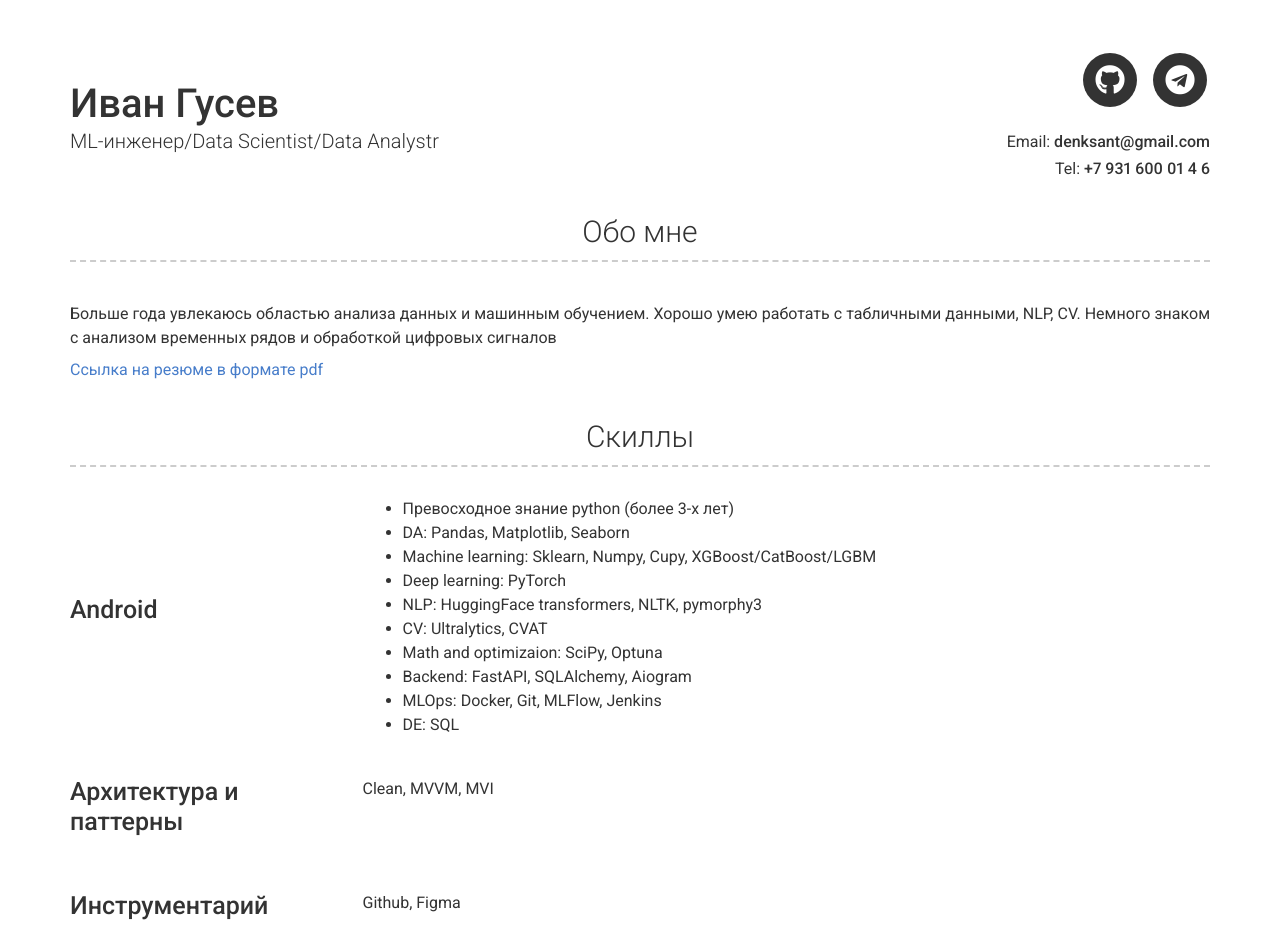
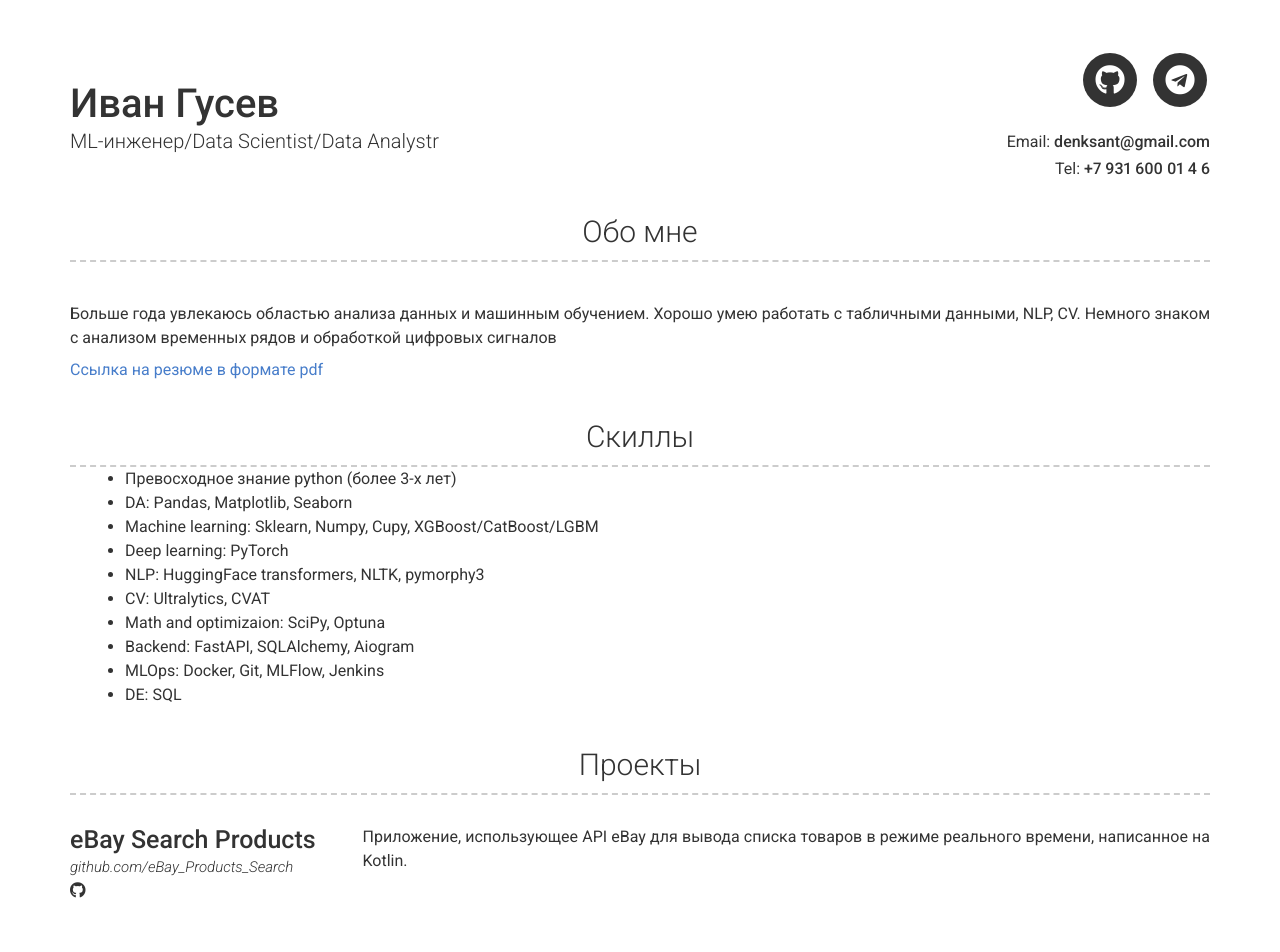
Before and after one commit to gusevvan/gusevvan.github.io, a plain HTML site: page index.html in a window 1280 px wide. Shown: the top 952 px of the page. Drawn offline with nearby package versions, Linux system fonts and the light colour scheme.

Commit message:
Update index.html

```diff
--- a/index.html
+++ b/index.html
@@ -80,13 +80,8 @@
       <div class="container list-container">
         <h3 id="скиллы">Скиллы</h3>
 
-        <div class="row clearfix layout layout-left border-no">
-          <div class="col-xs-12 col-sm-4 col-md-3 col-print-12 details">
-            <h4 id="android">Android</h4>
-            <p class="no-print aditional-links">
 
-            </p>
-          </div>
+
         <div class="col-xs-12 col-sm-8 col-md-9 col-print-12 content">
           <ul>
             <li>Превосходное знание python (более 3-х лет)</li>
@@ -101,33 +96,6 @@
             <li>DE: SQL</li>
           </ul>
 
-          </div>
-        </div>
-
-        <div class="row clearfix layout layout-left border-no">
-          <div class="col-xs-12 col-sm-4 col-md-3 col-print-12 details">
-            <h4 id="архитектура">Архитектура и паттерны</h4>
-            <p class="no-print aditional-links">
-
-            </p>
-          </div>
-          <div class="col-xs-12 col-sm-8 col-md-9 col-print-12 content">
-            <p>Clean, MVVM, MVI</p>
-
-          </div>
-        </div>
-
-        <div class="row clearfix layout layout-left border-no">
-          <div class="col-xs-12 col-sm-4 col-md-3 col-print-12 details">
-            <h4 id="инструментарий">Инструментарий</h4>
-            <p class="no-print aditional-links">
-
-            </p>
-          </div>
-          <div class="col-xs-12 col-sm-8 col-md-9 col-print-12 content">
-            <p>Github, Figma</p>
-
-          </div>
         </div>
 
 
```
Lines whose indentation alone changed are shown as unchanged.
